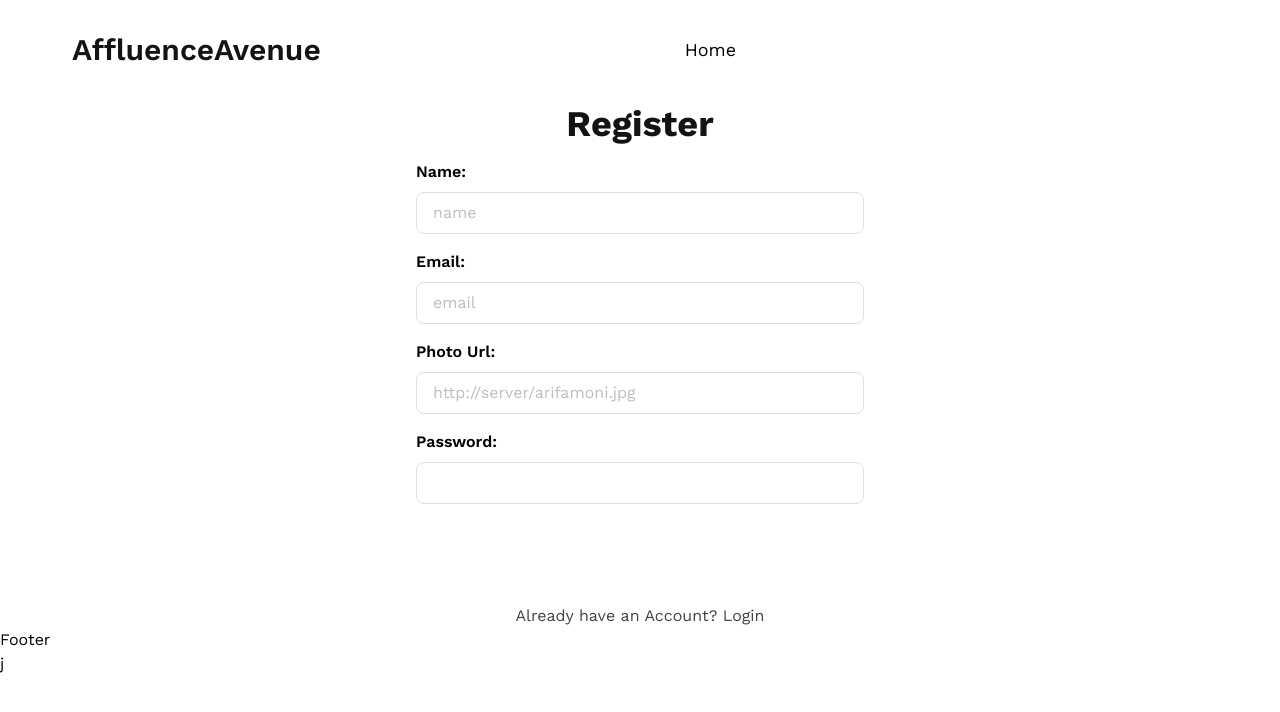
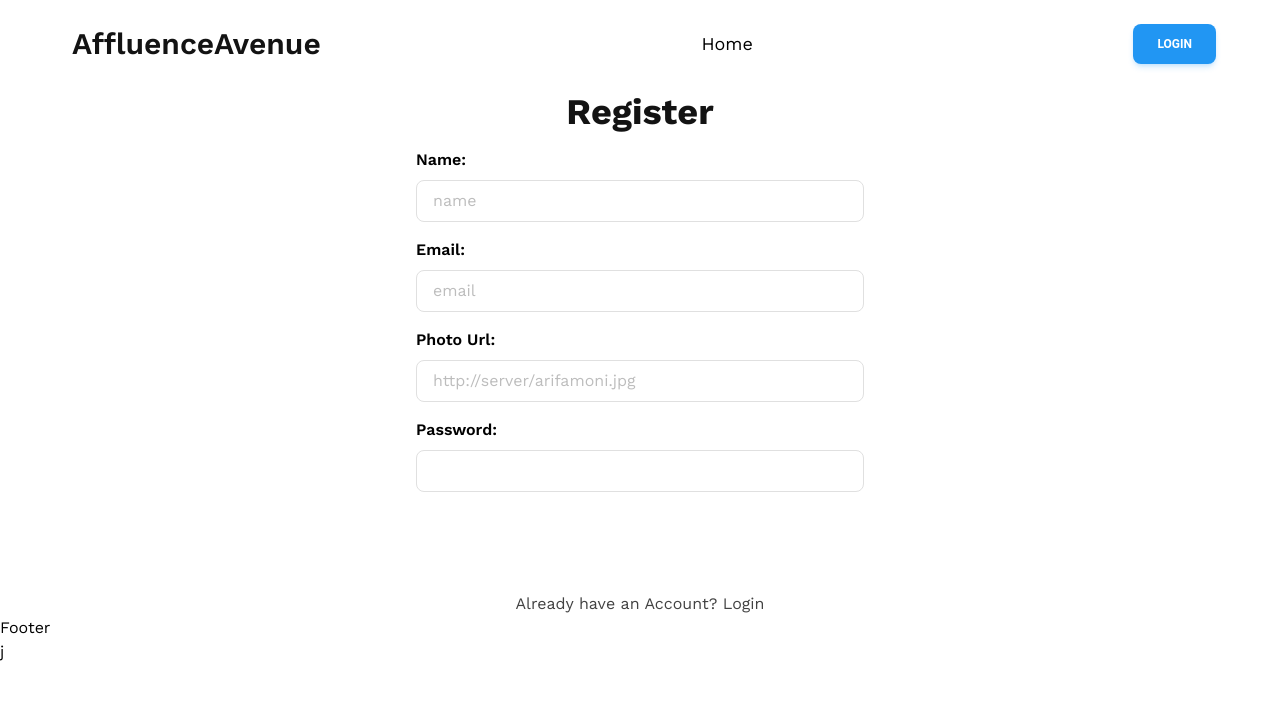
Before and after one commit to roushan-sheik/cinema-ghor-client-side, a React (Vite) app: page /register in a window 1280 px wide. Shown: the top 712 px of the page. Built offline with nearby package versions, Linux system fonts and the light colour scheme; no server answers.

Commit message:
nav profile bug fixed

```diff
--- a/src/components/nav-profile/NavProfile.jsx
+++ b/src/components/nav-profile/NavProfile.jsx
@@ -27,22 +27,22 @@ const NavProfile = () => {
       </div>
       {showDetails && (
         <div className="bg-gray-200 p-4 rounded-md  absolute to-0 right-0">
-          <span className="block text-bse font-semibold">
+          <span className="block text-lg  font-semibold">
             {" "}
             {user.displayName || "Empty"}
           </span>
-          <span className="block truncate text-sm font-medium text_sec  my-1">
+          <span className="block truncate  font-medium text_sec  my-1">
             {user.email || "Empty"}
           </span>
 
           <Link to={"/profile"}>
-            <p className="text_sec text-sm font-medium">Profile</p>
+            <p className="text_sec   font-medium">Profile</p>
           </Link>
           <Link to={"/update-profile"}>
-            <p className="text_sec text-sm my-1 font-medium">Update Profile</p>
+            <p className="text_sec  my-1 font-medium">Update Profile</p>
           </Link>
           <div onClick={handleLogoutClick}>
-            <Button className="bg-gray-50 my-2 text-black">LogOut</Button>
+            <Button className="bg-gray-50 mt-2 text-black">LogOut</Button>
           </div>
         </div>
       )}
--- a/src/pages/header/Header.jsx
+++ b/src/pages/header/Header.jsx
@@ -1,8 +1,8 @@
+import { Button } from "@material-tailwind/react";
 import React from "react";
 import { FaBarsStaggered } from "react-icons/fa6";
 import { MdOutlineClear } from "react-icons/md";
 import { Link, NavLink } from "react-router-dom";
-import Btn from "../../components/button/Btn";
 import NavProfile from "../../components/nav-profile/NavProfile";
 import useUserContext from "../../hooks/useUserContext";
 
@@ -71,8 +71,8 @@ function Header() {
               {user ? (
                 <NavProfile />
               ) : (
-                <Link to={"/login"}>
-                  <Btn>Login</Btn>
+                <Link className="bg_brand" to={"/login"}>
+                  <Button color="blue">Login</Button>
                 </Link>
               )}
             </div>
```
